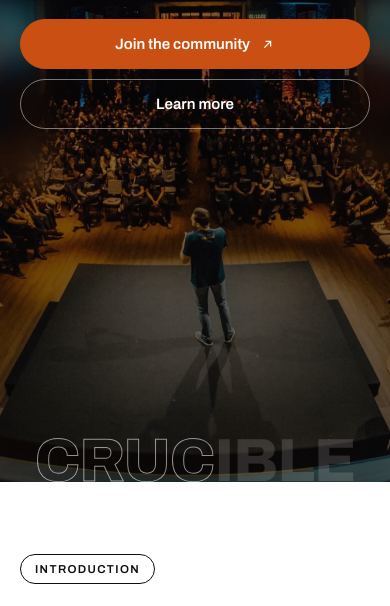
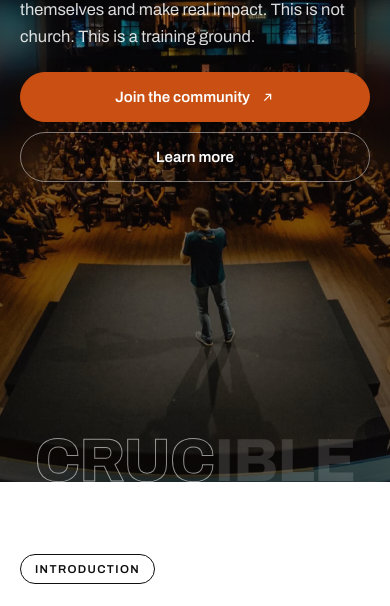
Before and after one commit to thebigdesigner/the-crucible, a plain HTML site: page index.html in a window 390 px wide. Shown: the part 362-968 px from the top of the page. Drawn offline with Linux system fonts and the light colour scheme.

Commit message:
Hero spacing

```diff
--- a/index.html
+++ b/index.html
@@ -104,7 +104,7 @@
   .top.menu-open { background: #fff; color: var(--ink); }
 
   /* ---------- Hero (ForFuture) ---------- */
-  .hero { position: relative; min-height: 100vh; min-height: 100svh; color: #fff; overflow: hidden; display: flex; flex-direction: column; justify-content: space-between; padding: calc(72px + env(safe-area-inset-top, 0px) + clamp(40px, 7vw, 90px)) 0 0; isolation: isolate; background: #1a120d; }
+  .hero { position: relative; min-height: 100vh; min-height: 100svh; color: #fff; overflow: hidden; display: flex; flex-direction: column; justify-content: space-between; padding: calc(72px + env(safe-area-inset-top, 0px) + clamp(64px, 11vh, 110px)) 0 0; isolation: isolate; background: #1a120d; }
   .hero .bg { position: absolute; inset: 0; z-index: -2; }
   .hero .bg img { width: 100%; height: 100%; object-fit: cover; object-position: 50% 58%; animation: settle 2s cubic-bezier(.2,.8,.2,1) both; }
   .hero::after { content: ""; position: absolute; inset: 0; z-index: -1; background: linear-gradient(90deg, rgba(10,8,8,.82) 0%, rgba(10,8,8,.45) 48%, rgba(10,8,8,.15) 80%), linear-gradient(180deg, rgba(10,8,8,.55) 0%, rgba(10,8,8,0) 28%), linear-gradient(0deg, rgba(10,8,8,.6) 0%, rgba(10,8,8,0) 40%); }
```
